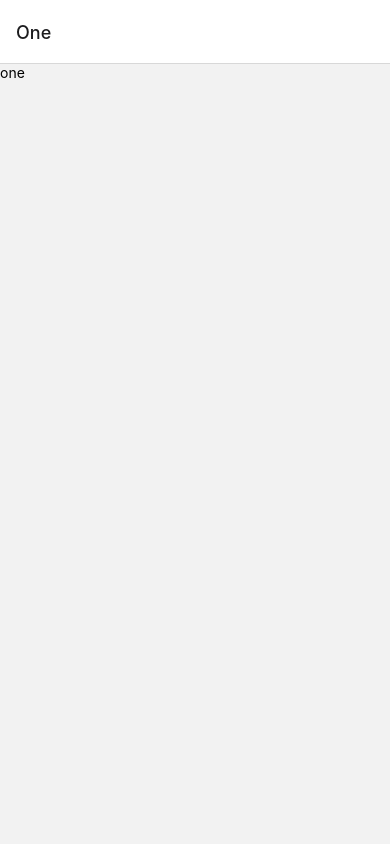
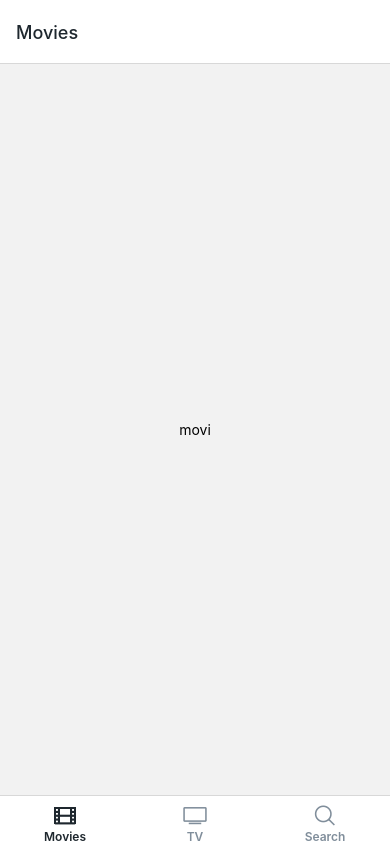
Before and after one commit to Roen77/rn_nmd, a React Native app: screen / in a window 390 px wide. Built offline with nearby package versions, Linux system fonts and the light colour scheme.

Commit message:
tab과 stack 혼합 내비게이터

```diff
--- a/App.js
+++ b/App.js
@@ -8,6 +8,7 @@ import { Asset, useAssets } from "expo-asset";
 import { NavigationContainer } from "@react-navigation/native";
 import Tabs from "./navigation/Tabs";
 import Stack from "./navigation/Stack";
+import Root from "./navigation/Root";
 
 const loadFonts = fonts => fonts.map(font => Font.loadAsync(font));
 export default function App() {
@@ -30,7 +31,7 @@ export default function App() {
     return (
         //수동으로 하지 않고 이렇게 테마를 주어 다크모드를 설정할수 있음
         <NavigationContainer>
-            <Stack />
+            <Root />
         </NavigationContainer>
     );
 }
--- a/colors.js
+++ b/colors.js
@@ -1,2 +1,4 @@
 export const YELLOW_COLOR = "#ffa801";
 export const BLACK_COLOR = "#1e272e";
+export const DARK_GREY = "#d2dae2";
+export const LIGHT_GREY = "#808e9b";
--- a/index.js
+++ b/index.js
@@ -1,6 +1,6 @@
-import { registerRootComponent } from 'expo';
-
-import App from './App';
+import { registerRootComponent } from "expo";
+import "react-native-gesture-handler";
+import App from "./App";
 
 // registerRootComponent calls AppRegistry.registerComponent('main', () => App);
 // It also ensures that whether you load the app in Expo Go or in a native build,
--- /dev/null
+++ b/navigation/Root.js
@@ -0,0 +1,16 @@
+import { createNativeStackNavigator } from "@react-navigation/native-stack";
+import Stack from "./Stack";
+import Tabs from "./Tabs";
+
+const Nav = createNativeStackNavigator();
+
+const Root = () => (
+    <Nav.Navigator
+        screenOptions={{ headerShown: false, presentation: "modal" }}
+    >
+        <Nav.Screen name="Tabs" component={Tabs} />
+        <Nav.Screen name="Stack" component={Stack} />
+    </Nav.Navigator>
+);
+
+export default Root;
--- a/navigation/Stack.js
+++ b/navigation/Stack.js
@@ -18,9 +18,12 @@ const ScreenSec = ({ navigation: { navigate } }) => (
         </TouchableOpacity>
     </View>
 );
-const ScreenTh = ({ navigation: { setOptions } }) => (
+const ScreenTh = ({ navigation: { setOptions, navigate } }) => (
     <View>
-        <TouchableOpacity onPress={() => setOptions({ title: "hello" })}>
+        {/* <TouchableOpacity onPress={() => setOptions({ title: "hello" })}> */}
+        <TouchableOpacity
+            onPress={() => navigate("Tabs", { screen: "Search" })}
+        >
             <Text>change title</Text>
         </TouchableOpacity>
     </View>
@@ -28,10 +31,14 @@ const ScreenTh = ({ navigation: { setOptions } }) => (
 const NativeStack = createNativeStackNavigator();
 
 const Stack = () => (
-    <NativeStack.Navigator>
+    <NativeStack.Navigator screenOptions={{ animation: "flip" }}>
         <NativeStack.Screen name="One" component={ScreenOne} />
         <NativeStack.Screen name="Two" component={ScreenSec} />
-        <NativeStack.Screen name="Three" component={ScreenTh} />
+        <NativeStack.Screen
+            name="Three"
+            component={ScreenTh}
+            // options={{ presentation: "modal" }}
+        />
     </NativeStack.Navigator>
 );
 
--- a/package.json
+++ b/package.json
@@ -24,6 +24,8 @@
     "react": "17.0.2",
     "react-dom": "17.0.2",
     "react-native": "0.68.2",
+    "react-native-gesture-handler": "^2.5.0",
+    "react-native-reanimated": "^2.8.0",
     "react-native-safe-area-context": "4.2.4",
     "react-native-screens": "~3.11.1",
     "react-native-web": "0.17.7"
--- a/screens/Movies.js
+++ b/screens/Movies.js
@@ -1,13 +1,14 @@
 import React from "react";
-import { Text, View } from "react-native";
+import { Text, TouchableOpacity, View } from "react-native";
 
-function Movies() {
+function Movies({ navigation: { navigate } }) {
     return (
-        <View
+        <TouchableOpacity
             style={{ flex: 1, justifyContent: "center", alignItems: "center" }}
+            onPress={() => navigate("Stack", { screen: "Three" })}
         >
             <Text>movi</Text>
-        </View>
+        </TouchableOpacity>
     );
 }
 
```
Also changed, not shown: 3 other files (tests, documents, lock files or other folders).
